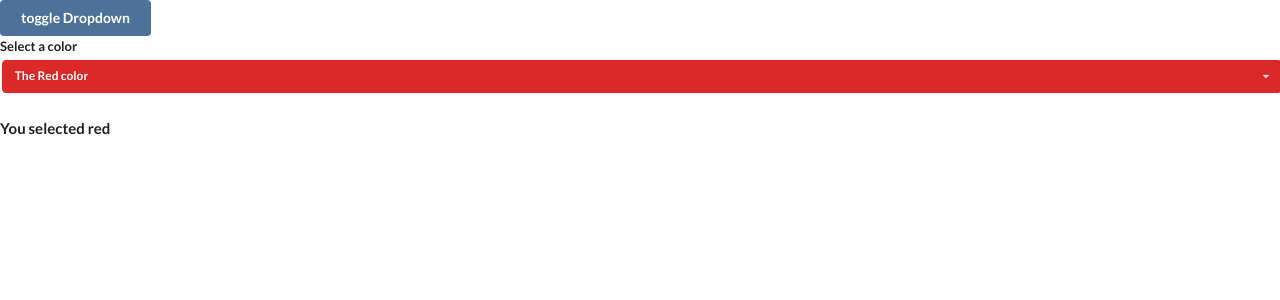
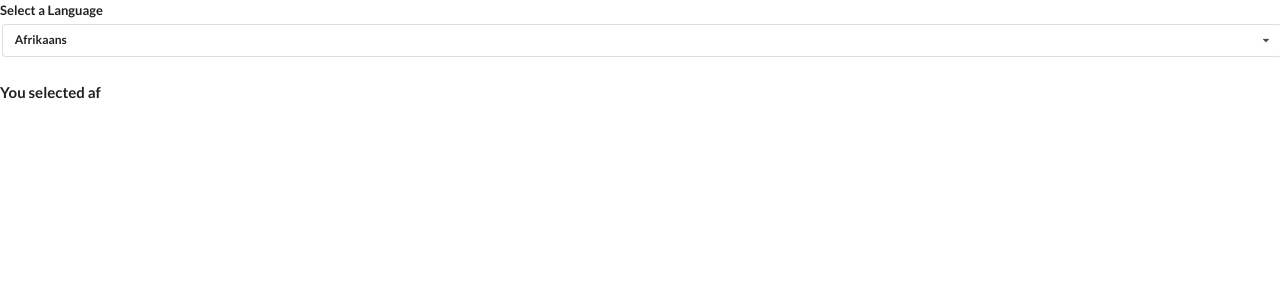
Before and after one commit to manimovassagh/Hooks, a React (Create React App) app: page / in a window 1280 px wide. Shown: the top 300 px of the page. Built offline with nearby package versions, Linux system fonts and the light colour scheme.

Commit message:
dropdown color add

```diff
--- a/src/App.js
+++ b/src/App.js
@@ -4,6 +4,8 @@ import { useState } from "react";
 import Accordion from "./components/Accordion";
 import Search from "./components/Search";
 import Dropdown from "./components/Dropdown";
+import Translate from './components/Translate';
+
 
 const items = [
   {
@@ -44,24 +46,12 @@ const options = [
 
 export default () => {
   const [selected, setSelected] = useState(options[0]);
-  const [showDropDown, setShowDropDown] = useState(true);
+
 
   return (
     <div>
-      <button
-        className="ui vk button"
-        onClick={() => setShowDropDown(!showDropDown)}
-      >
-        toggle Dropdown
-      </button>
+      <Translate/>
+    </div>
 
-      {showDropDown ? (
-        <Dropdown
-          selected={selected}
-          onSelectedChange={setSelected}
-          options={options}
-        />
-      ) : null}
-    </div>
   );
 };
--- a/src/components/Dropdown.js
+++ b/src/components/Dropdown.js
@@ -1,6 +1,6 @@
 import React, { useState, useEffect, useRef } from "react";
 
-const Dropdown = ({ options, selected, onSelectedChange }) => {
+const Dropdown = ({ label,options, selected, onSelectedChange }) => {
   const [open, SetOpen] = useState(false);
 
   const ref = useRef();
@@ -33,7 +33,7 @@ const Dropdown = ({ options, selected, onSelectedChange }) => {
   return (
     <div ref={ref} className="ui form">
       <div className="field">
-        <label className="label">Select a color</label>
+        <label className="label">{label}</label>
         <div
           onClick={() => {
             SetOpen(!open);
--- a/src/components/Translate.js
+++ b/src/components/Translate.js
@@ -17,9 +17,16 @@ const options = [
 ];
 
 const Translate = () => {
+  const [language, SetLanguage] = useState(options[0]);
+
   return (
     <div>
-      <Dropdown />
+      <Dropdown
+      label="Select a Language"
+        selected={language}
+        onSelectedChange={SetLanguage}
+        options={options}
+      />
     </div>
   );
 };
```
